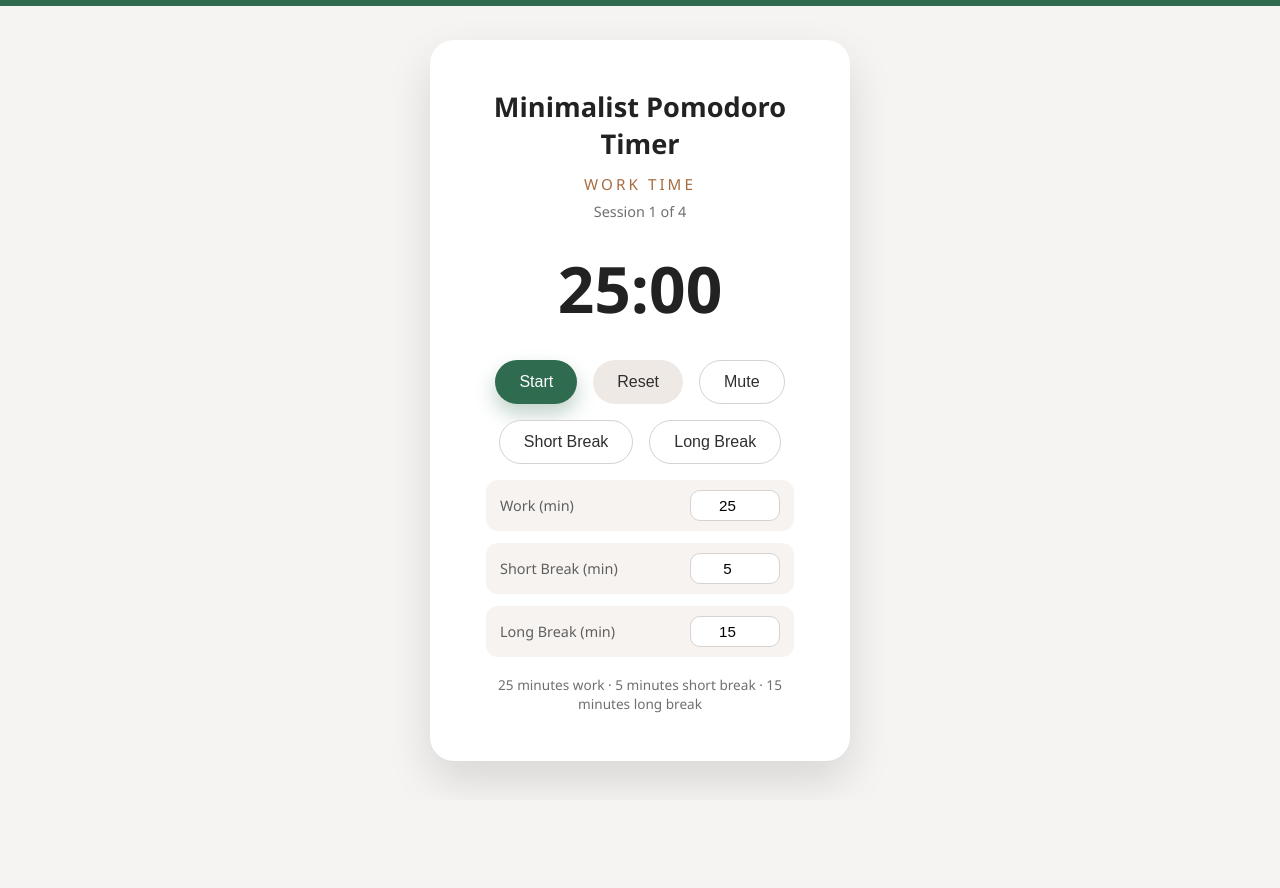
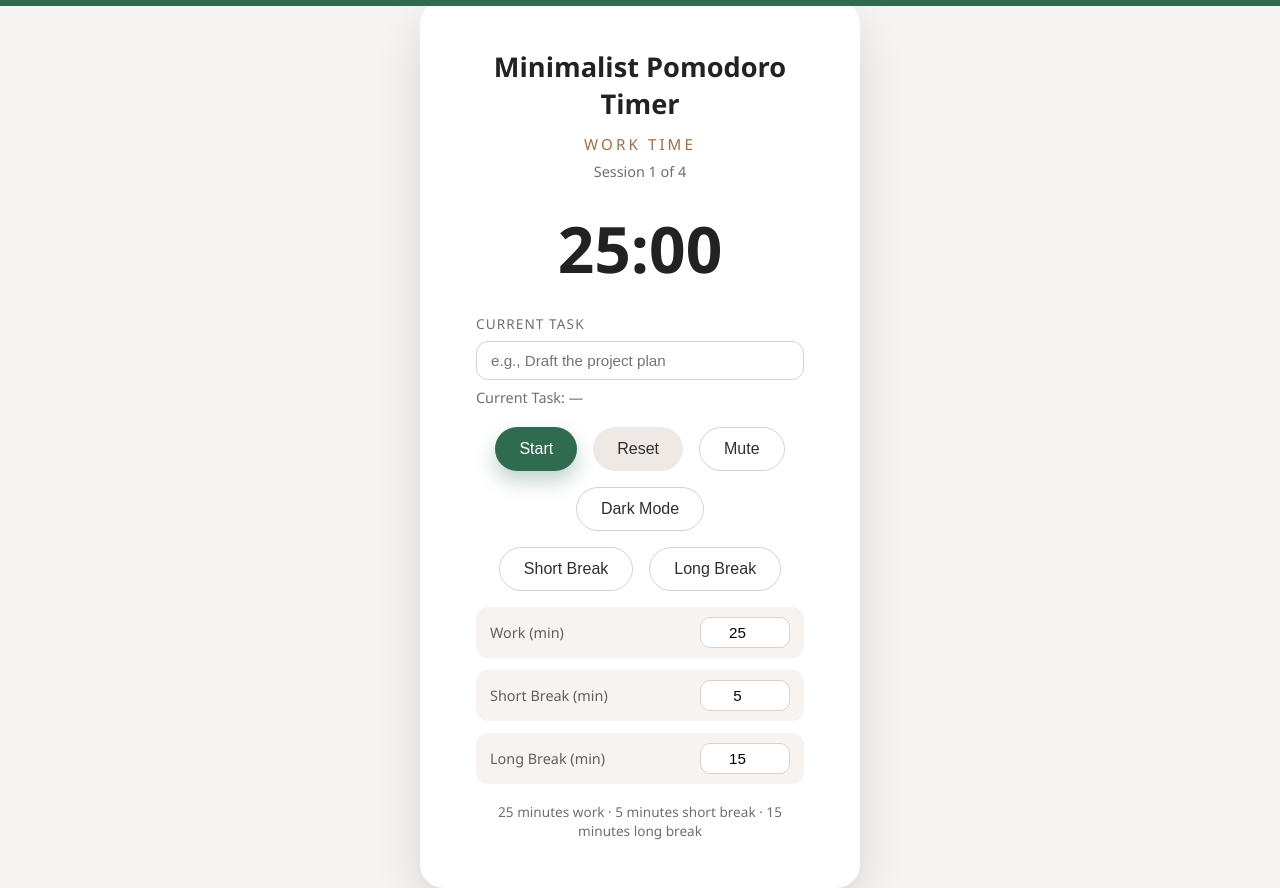
Before and after one commit to metanetabasova/Hakaton, a Flask app: page / in a window 1280 px wide. Before the commit the page ends 786 px from the top, so only its background shows below. Run offline with Flask 3, Linux system fonts and the light colour scheme.

Commit message:
Add confetti celebration, task input, and dark mode toggle

```diff
--- a/static/script.js
+++ b/static/script.js
@@ -2,13 +2,18 @@ const timerDisplay = document.getElementById("timer");
 const sessionLabel = document.getElementById("session-label");
 const sessionCount = document.getElementById("session-count");
 const progressBar = document.getElementById("progress-bar");
+const celebration = document.getElementById("celebration");
+const confetti = document.getElementById("confetti");
 const hint = document.getElementById("hint");
+const taskInput = document.getElementById("task-input");
+const taskDisplay = document.getElementById("task-display");
 const workInput = document.getElementById("work-duration");
 const shortBreakInput = document.getElementById("short-break-duration");
 const longBreakInput = document.getElementById("long-break-duration");
 const startBtn = document.getElementById("start-btn");
 const resetBtn = document.getElementById("reset-btn");
 const muteBtn = document.getElementById("mute-btn");
+const themeToggle = document.getElementById("theme-toggle");
 const shortBreakBtn = document.getElementById("short-break-btn");
 const longBreakBtn = document.getElementById("long-break-btn");
 const alarm = document.getElementById("alarm");
@@ -16,6 +21,8 @@ const alarm = document.getElementById("alarm");
 const baseTitle = "Minimalist Pomodoro Timer";
 const cyclesUntilLongBreak = 4;
 const storageKey = "pomodoroDurations";
+const taskStorageKey = "pomodoroTask";
+const themeStorageKey = "pomodoroTheme";
 
 let focusDuration = 25 * 60;
 let shortBreakDuration = 5 * 60;
@@ -28,6 +35,7 @@ let intervalId = null;
 let completedFocusSessions = 0;
 let currentBreakType = "short";
 let isMuted = false;
+let isDarkMode = false;
 
 const formatTime = (seconds) => {
   const minutes = String(Math.floor(seconds / 60)).padStart(2, "0");
@@ -65,6 +73,11 @@ const updateHint = () => {
   hint.textContent = `${workInput.value} minutes work · ${shortBreakInput.value} minutes short break · ${longBreakInput.value} minutes long break`;
 };
 
+const updateTaskDisplay = () => {
+  const task = taskInput.value.trim();
+  taskDisplay.textContent = task ? `Current Task: ${task}` : "Current Task: —";
+};
+
 const updateDisplay = () => {
   const sessionText = getSessionLabel();
   timerDisplay.textContent = formatTime(timer);
@@ -76,6 +89,7 @@ const updateDisplay = () => {
   document.body.classList.toggle("break", !isFocus);
   updateProgress();
   updateHint();
+  updateTaskDisplay();
 };
 
 const playAlarm = () => {
@@ -84,6 +98,34 @@ const playAlarm = () => {
   }
   alarm.currentTime = 0;
   alarm.play();
+};
+
+const createConfetti = () => {
+  confetti.innerHTML = "";
+  const colors = ["#f5a623", "#50e3c2", "#9013fe", "#f8e71c", "#4a90e2"];
+
+  for (let i = 0; i < 26; i += 1) {
+    const piece = document.createElement("div");
+    piece.classList.add("confetti-piece");
+    piece.style.left = `${Math.random() * 100}%`;
+    piece.style.backgroundColor = colors[Math.floor(Math.random() * colors.length)];
+    piece.style.animationDelay = `${Math.random() * 0.3}s`;
+    piece.style.animationDuration = `${1.6 + Math.random()}s`;
+    piece.style.transform = `rotate(${Math.random() * 360}deg)`;
+    confetti.appendChild(piece);
+  }
+
+  setTimeout(() => {
+    confetti.innerHTML = "";
+  }, 2300);
+};
+
+const triggerCelebration = () => {
+  celebration.classList.add("show");
+  createConfetti();
+  setTimeout(() => {
+    celebration.classList.remove("show");
+  }, 2000);
 };
 
 const saveDurations = (workMinutes, shortMinutes, longMinutes) => {
@@ -110,6 +152,30 @@ const loadDurations = () => {
     }
   } catch {
     // Ignore malformed stored data.
+  }
+};
+
+const saveTask = (task) => {
+  localStorage.setItem(taskStorageKey, task);
+};
+
+const loadTask = () => {
+  const storedTask = localStorage.getItem(taskStorageKey);
+  if (storedTask) {
+    taskInput.value = storedTask;
+  }
+};
+
+const applyTheme = () => {
+  document.body.classList.toggle("dark", isDarkMode);
+  themeToggle.textContent = isDarkMode ? "Light Mode" : "Dark Mode";
+  localStorage.setItem(themeStorageKey, isDarkMode ? "dark" : "light");
+};
+
+const loadTheme = () => {
+  const storedTheme = localStorage.getItem(themeStorageKey);
+  if (storedTheme === "dark") {
+    isDarkMode = true;
   }
 };
 
@@ -142,6 +208,7 @@ const applyDurations = ({ resetTimer = true } = {}) => {
 const handleSessionEnd = () => {
   if (isFocus) {
     completedFocusSessions += 1;
+    triggerCelebration();
     const isLongBreak = completedFocusSessions % cyclesUntilLongBreak === 0;
     currentBreakType = isLongBreak ? "long" : "short";
     totalDuration = isLongBreak ? longBreakDuration : shortBreakDuration;
@@ -206,16 +273,29 @@ const toggleMute = () => {
   updateDisplay();
 };
 
+const toggleTheme = () => {
+  isDarkMode = !isDarkMode;
+  applyTheme();
+};
+
 startBtn.addEventListener("click", startTimer);
 resetBtn.addEventListener("click", resetTimer);
 muteBtn.addEventListener("click", toggleMute);
+themeToggle.addEventListener("click", toggleTheme);
 shortBreakBtn.addEventListener("click", () => setBreak(shortBreakDuration, "short"));
 longBreakBtn.addEventListener("click", () => setBreak(longBreakDuration, "long"));
 workInput.addEventListener("input", () => applyDurations());
 shortBreakInput.addEventListener("input", () => applyDurations());
 longBreakInput.addEventListener("input", () => applyDurations());
+taskInput.addEventListener("input", () => {
+  saveTask(taskInput.value.trim());
+  updateDisplay();
+});
 
 loadDurations();
+loadTask();
+loadTheme();
 applyDurations({ resetTimer: false });
+applyTheme();
 document.title = baseTitle;
 updateDisplay();
--- a/static/style.css
+++ b/static/style.css
@@ -44,13 +61,92 @@ body.break .progress-bar {
   background: #4c8c76;
 }
 
+body.dark .progress-bar {
+  background: #5fd0a4;
+}
+
+body.dark.break .progress-bar {
+  background: #4aa58a;
+}
+
+.celebration {
+  position: fixed;
+  inset: 0;
+  display: flex;
+  align-items: center;
+  justify-content: center;
+  background: rgba(0, 0, 0, 0.35);
+  opacity: 0;
+  pointer-events: none;
+  transition: opacity 0.3s ease;
+  z-index: 20;
+}
+
+.celebration.show {
+  opacity: 1;
+  pointer-events: auto;
+}
+
+.celebration-card {
+  background: #ffffff;
+  padding: 20px 32px;
+  border-radius: 18px;
+  font-size: 1.1rem;
+  box-shadow: 0 18px 40px rgba(0, 0, 0, 0.2);
+  animation: pop 0.4s ease;
+  z-index: 1;
+}
+
+body.dark .celebration-card {
+  background: #2c2c2c;
+  color: #f5f5f5;
+}
+
+@keyframes pop {
+  0% {
+    transform: scale(0.9);
+  }
+  100% {
+    transform: scale(1);
+  }
+}
+
+.confetti {
+  position: absolute;
+  inset: 0;
+  overflow: hidden;
+  pointer-events: none;
+}
+
+.confetti-piece {
+  position: absolute;
+  width: 10px;
+  height: 14px;
+  opacity: 0.9;
+  animation: confetti-fall 2.2s ease-out forwards;
+}
+
+@keyframes confetti-fall {
+  0% {
+    transform: translateY(-10vh) rotate(0deg);
+  }
+  100% {
+    transform: translateY(110vh) rotate(240deg);
+  }
+}
+
 .container {
   background: #ffffff;
   border-radius: 24px;
   padding: 48px 56px;
   box-shadow: 0 20px 45px rgba(0, 0, 0, 0.12);
   text-align: center;
-  width: min(90vw, 420px);
+  width: min(90vw, 440px);
+}
+
+body.dark .container {
+  background: #2b2b2b;
+  box-shadow: 0 20px 45px rgba(0, 0, 0, 0.4);
 }
 
 h1 {
@@ -66,16 +162,71 @@ h1 {
   margin-bottom: 8px;
 }
 
+body.dark .session-label {
+  color: #f0b487;
+}
+
 .session-count {
   font-size: 0.9rem;
   color: #6f6f6f;
   margin-bottom: 24px;
 }
 
+body.dark .session-count {
+  color: #b4b4b4;
+}
+
 .timer {
   font-size: 4rem;
   font-weight: 600;
-  margin-bottom: 28px;
+  margin-bottom: 22px;
+}
+
+.task {
+  display: grid;
+  gap: 8px;
+  text-align: left;
+  margin-bottom: 20px;
+}
+
+.task label {
+  font-size: 0.85rem;
+  letter-spacing: 0.08em;
+  text-transform: uppercase;
+  color: #6f6f6f;
+}
+
+body.dark .task label {
+  color: #b7b7b7;
+}
+
+.task input {
+  padding: 10px 14px;
+  border-radius: 12px;
+  border: 1px solid #d8d2ce;
+  font-size: 0.95rem;
+  background: #ffffff;
+}
+
+body.dark .task input {
+  background: #1f1f1f;
+  color: #f5f5f5;
+  border-color: #3a3a3a;
+}
+
+.task input:focus {
+  outline: none;
+  border-color: #2f6b4f;
+  box-shadow: 0 0 0 2px rgba(47, 107, 79, 0.15);
+}
+
+.task-display {
+  font-size: 0.9rem;
+  color: #6f6f6f;
+}
+
+body.dark .task-display {
+  color: #b4b4b4;
 }
 
 .controls,
--- a/templates/index.html
+++ b/templates/index.html
@@ -11,6 +11,11 @@
     <div class="progress-bar" id="progress-bar"></div>
   </div>
 
+  <div class="celebration" id="celebration" aria-hidden="true">
+    <div class="confetti" id="confetti"></div>
+    <div class="celebration-card">Nice work! 🎉</div>
+  </div>
+
   <main class="container">
     <h1>Minimalist Pomodoro Timer</h1>
     <p class="session-label" id="session-label">Work Time</p>
@@ -18,10 +23,17 @@
 
     <div class="timer" id="timer">25:00</div>
 
+    <div class="task">
+      <label for="task-input">Current Task</label>
+      <input id="task-input" type="text" maxlength="80" placeholder="e.g., Draft the project plan" />
+      <p class="task-display" id="task-display">Current Task: —</p>
+    </div>
+
     <div class="controls">
       <button id="start-btn" class="primary">Start</button>
       <button id="reset-btn" class="secondary">Reset</button>
       <button id="mute-btn" class="ghost">Mute</button>
+      <button id="theme-toggle" class="ghost">Dark Mode</button>
     </div>
 
     <div class="modes">
```
Also changed, not shown: other parts of static/style.css (+48 -1 lines).
